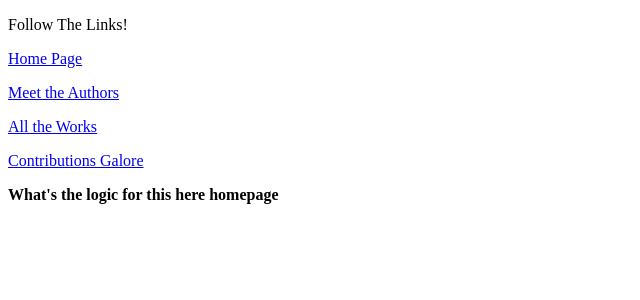
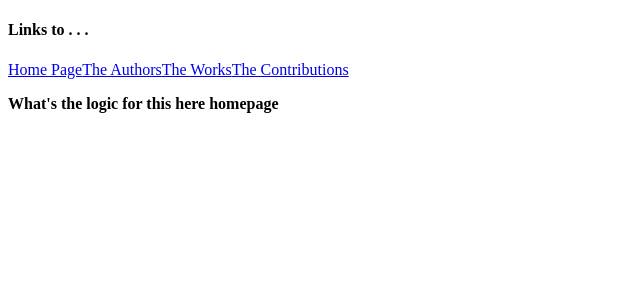
Before and after one commit to mmaustin/community-novel, a React (Create React App) app in the folder cn-client/: page / in a window 1280 px wide. Shown: the top 300 px of the page, without its empty margins (0-640 px from the left). Built offline with nearby package versions, Linux system fonts and the light colour scheme; no server answers.

Commit message:
added classes or ids to navbar elements

```diff
--- a/cn-client/src/app/Navbar.js
+++ b/cn-client/src/app/Navbar.js
@@ -4,13 +4,13 @@ import { Link} from 'react-router-dom';
 export const Navbar = () =>{
 
     return(
-        <nav>
-            <p>Follow The Links!</p>
-            <div>
-                <p><Link className='component-link' to='/'>Home Page</Link></p>
-                <p><Link className='component-link' to='/all-authors'>Meet the Authors</Link></p>
-                <p><Link className='component-link' to='/all-works'>All the Works</Link></p>
-                <p><Link className='component-link' to='/all-contributions'>Contributions Galore</Link></p>
+        <nav id='navbar'>
+            <h4 id='nav-header'>Links to . . .</h4>
+            <div id='nav-link-container'>
+                <Link className='component-link' to='/'>Home Page</Link>
+                <Link className='component-link' to='/all-authors'>The Authors</Link>
+                <Link className='component-link' to='/all-works'>The Works</Link>
+                <Link className='component-link' to='/all-contributions'>The Contributions</Link>
             </div>
         </nav>
     )
```
